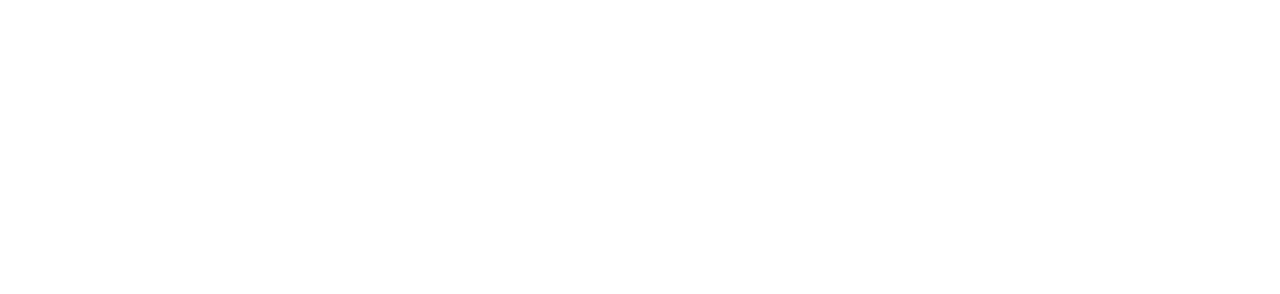
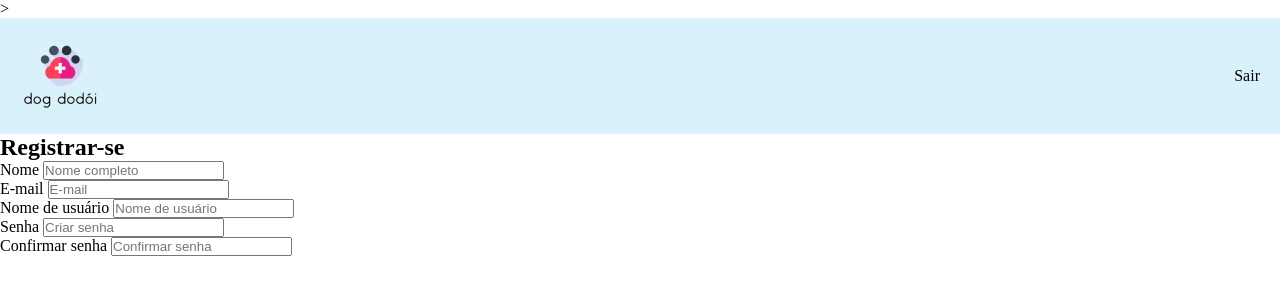
Before and after one commit to BiaLoquete/Dog-dodoi, a plain HTML site: page Front/registro.html in a window 1280 px wide. Drawn offline with Linux system fonts and the light colour scheme.

Commit message:
iniciei a página de registro

```diff
--- a/Front/registro.html
+++ b/Front/registro.html
@@ -0,0 +1,61 @@
+<!DOCTYPE html>
+<html lang="pt-br">
+
+<head>
+    <meta charset="UTF-8">
+    <meta http-equiv="X-UA-Compatible" content="IE=edge">
+    <meta name="viewport" content="width=device-width, initial-scale=1.0">>
+    <title>Login</title>
+    <link rel="stylesheet" href="../Front/index.html">
+    <link rel="stylesheet" href="../Front/login.html">
+    <link rel="stylesheet" href="../style/mobile.css">
+    <link rel="stylesheet" href="../style/style.css">
+
+</head>
+
+<body>
+    <header id="header">
+        <img src="../img/logo.png" alt="Logo">
+        <nav>
+            <a href="index.html">Sair</a>
+        </nav>
+
+    </header>
+
+    <main>
+        <section>
+            <div id="form-texto">
+                <h1>Registrar-se</h1>
+
+            </div>
+            <div id="form-formulario">
+                <form action="">
+                    <div class="form-formulario-nome">
+                        <label for="nome">Nome</label>
+                        <input type="text" name="nome" id="nome" required placeholder="Nome completo">
+                    </div>
+                    <div class="form-formulario-email">
+                        <label for="email">E-mail</label>
+                        <input type="email" name="email" id="email" required placeholder="E-mail">
+                    </div>
+                    <div class="form-formulario-usuario">
+                        <label for="usuario">Nome de usuário</label>
+                        <input type="text" name="usuario" id="usuario" required placeholder="Nome de usuário" maxlength="10">
+                    </div>
+                    <div class="form-formulario-senha">
+                        <label for="senha">Senha</label>
+                        <input type="password" name="senha" id="senha" required maxlength="8" minlength="4" placeholder="Criar senha">
+
+                    </div>
+                    <div class="form-formulario-confirmar">
+                        <label for="confirmar-senha">Confirmar senha</label>
+                        <input type="password" name="confirmar-senha" id="confirmar-senha" required maxlength="8" minlength="4" placeholder="Confirmar senha">
+                    </div>
+                </form>
+            </div>
+
+
+
+        </section>
+    </main>
+</body>
--- a/style/style.css
+++ b/style/style.css
@@ -232,6 +232,8 @@ main #form #form-formulario form button{
     background-size: contain;
  }
 
+ /* estilizar a página de login */
  main #form.form-sem-cachorro #form-formulario{
     background-image: none;
+
  }
```
Also changed, not shown: Front/login.html (+1 -0 lines).
